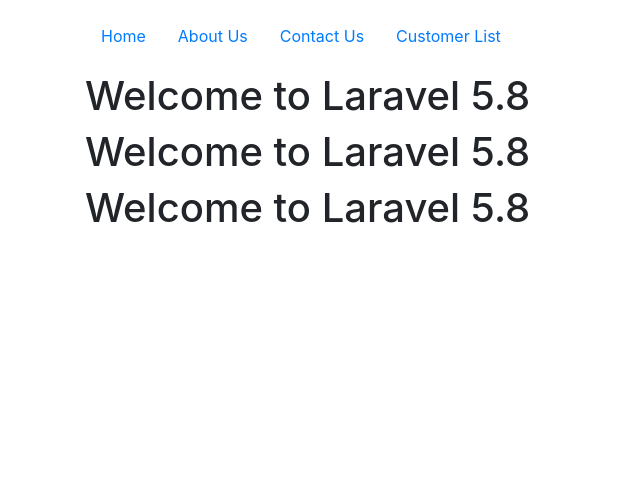
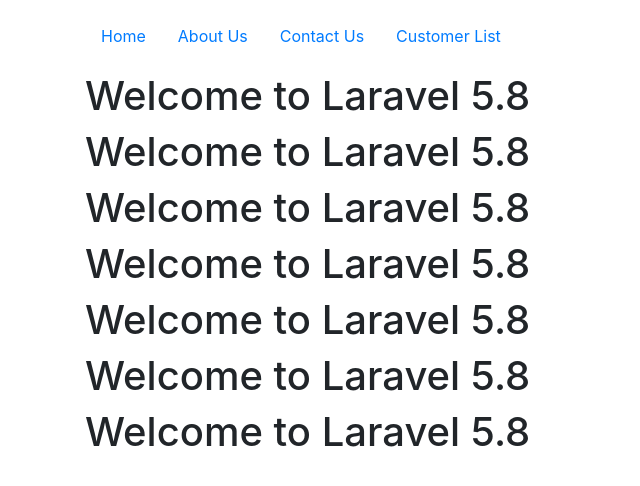
Before and after one commit to AbingPj/laravel5.8-by-coderstape, a Laravel app: page / in a window 1280 px wide. Shown: the top 486 px of the page, without its empty margins (0-640 px from the left). Run offline with Laravel 8, Linux system fonts and the light colour scheme.

Commit message:
Update Home

```diff
--- a/resources/views/home.blade.php
+++ b/resources/views/home.blade.php
@@ -4,4 +4,8 @@
         <h1>Welcome to Laravel 5.8</h1>
         <h1>Welcome to Laravel 5.8</h1>
         <h1>Welcome to Laravel 5.8</h1>
+        <h1>Welcome to Laravel 5.8</h1>
+        <h1>Welcome to Laravel 5.8</h1>
+        <h1>Welcome to Laravel 5.8</h1>
+        <h1>Welcome to Laravel 5.8</h1>
 @endsection
```
